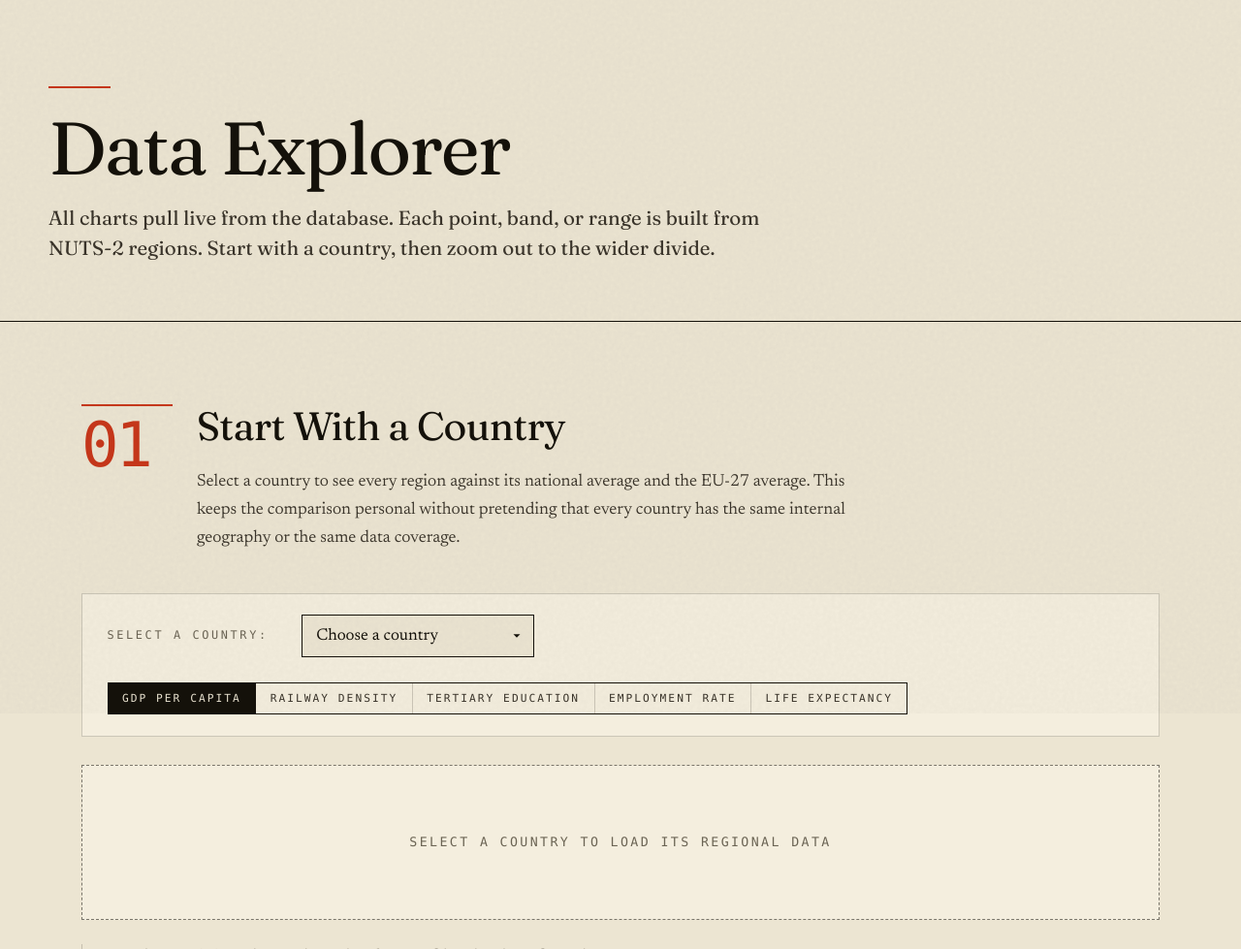
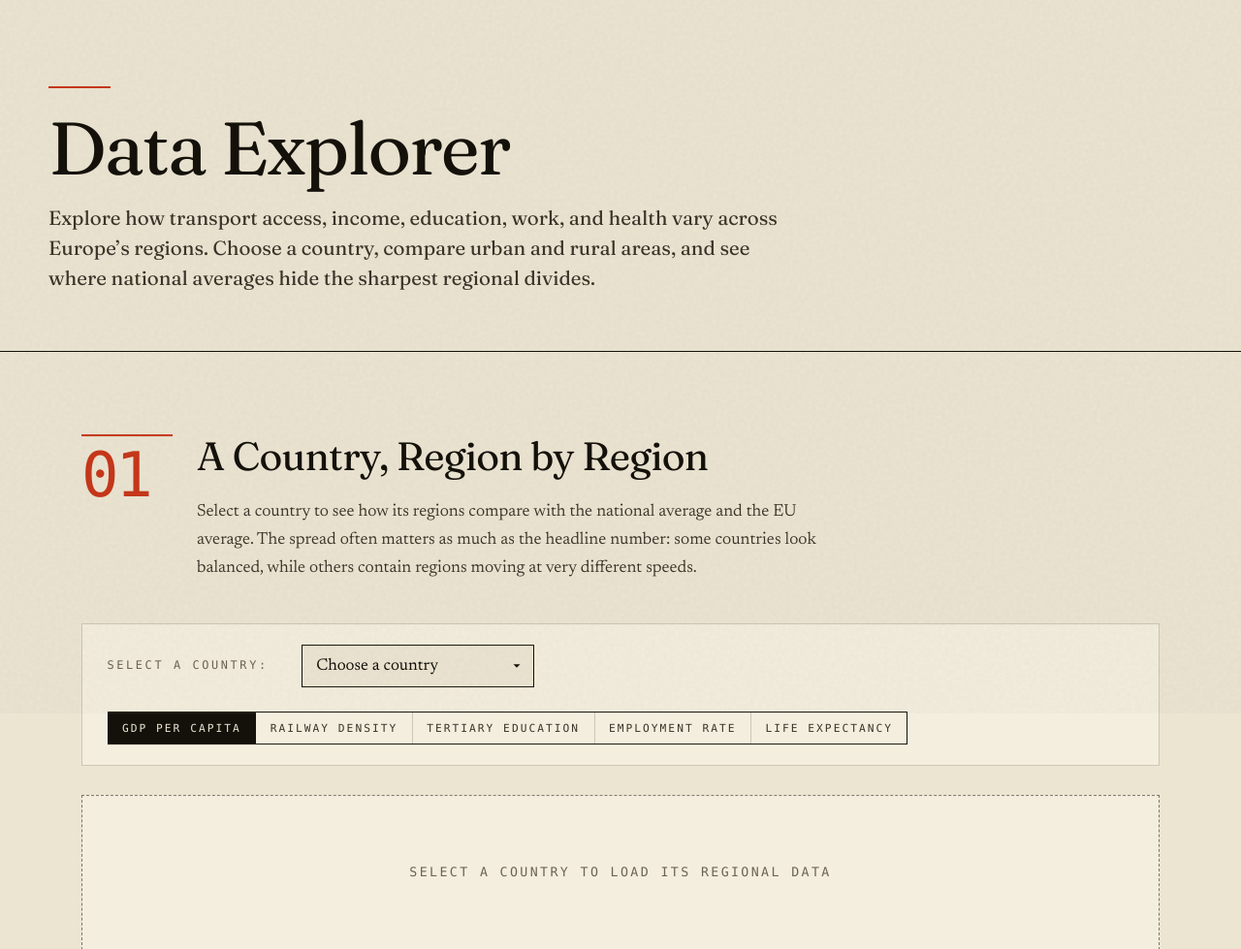
Before and after one commit to danielkvores/public-transportation-website, a Flask app: page /data in a window 1280 px wide. Shown: the part 64-1043 px from the top of the page at 97% size. Run offline with Flask 3, Linux system fonts and the light colour scheme; data comes from the database, SQL or seed files in the repository; both versions use the stored data as it was after the commit.

Commit message:
Copywriting on data.html

```diff
--- a/templates/data.html
+++ b/templates/data.html
@@ -11,8 +11,8 @@
     <div class="page-header__inner">
         <h1 class="page-header__title">Data Explorer</h1>
         <p class="page-header__sub">
-            All charts pull live from the database. Each point, band, or range is built
-            from NUTS-2 regions. Start with a country, then zoom out to the wider divide.
+            Explore how transport access, income, education, work, and health vary across Europe’s regions. Choose a
+            country, compare urban and rural areas, and see where national averages hide the sharpest regional divides.
         </p>
     </div>
 </div>
@@ -24,11 +24,11 @@
         <div class="chart-section__header">
             <span class="chart-section__number">01</span>
             <div>
-                <h2 class="chart-section__title">Start With a Country</h2>
+                <h2 class="chart-section__title">A Country, Region by Region</h2>
                 <p class="chart-section__desc">
-                    Select a country to see every region against its national average and
-                    the EU-27 average. This keeps the comparison personal without pretending
-                    that every country has the same internal geography or the same data coverage.
+                    Select a country to see how its regions compare with the national average and the EU average. The
+                    spread often matters as much as the headline number: some countries look balanced, while others
+                    contain regions moving at very different speeds.
                 </p>
             </div>
         </div>
@@ -77,12 +77,11 @@
         <div class="chart-section__header">
             <span class="chart-section__number">02</span>
             <div>
-                <h2 class="chart-section__title">The Divide Is Not the Same Europe</h2>
+                <h2 class="chart-section__title">Urban and Rural Europe, Split by Income</h2>
                 <p class="chart-section__desc">
-                    The old EU-wide average hid the main nuance. Here, countries are split
-                    into lower- and higher-GDP halves first, then regions are grouped by
-                    urban-rural typology. <strong>The rural-urban gap is visibly sharper
-                    in the lower-GDP half.</strong>
+                    This chart separates countries into lower- and higher-income groups, then compares urban,
+                    intermediate, and rural regions within each group. It shows whether the urban-rural divide looks
+                    different in richer and poorer parts of Europe.
                 </p>
             </div>
         </div>
@@ -110,13 +109,11 @@
         <div class="chart-section__header">
             <span class="chart-section__number">03</span>
             <div>
-                <h2 class="chart-section__title">Rail Density Without the Point Cloud</h2>
+                <h2 class="chart-section__title">Does More Rail Come With Better Outcomes?</h2>
                 <p class="chart-section__desc">
-                    Instead of a scatter plot where rural regions collapse into one cluster
-                    and urban regions explode across the canvas, regions are grouped into
-                    four railway-density bands. The pattern is easier to read, and the
-                    limits of the proxy stay visible.
-                </p>
+                    Regions are grouped by railway density, from the lowest to the highest rail coverage. Use the tabs
+                    to compare whether denser rail networks tend to align with stronger economic, education, employment,
+                    or health outcomes.</p>
             </div>
         </div>
         <div class="chart-tabs" id="rail-bucket-tabs">
@@ -139,11 +136,11 @@
         <div class="chart-section__header">
             <span class="chart-section__number">04</span>
             <div>
-                <h2 class="chart-section__title">Where Countries Split Apart</h2>
+                <h2 class="chart-section__title">Where National Averages Hide the Biggest Gaps</h2>
                 <p class="chart-section__desc">
-                    The old top-and-bottom list blurred together dozens of regions. This
-                    view ranks countries by the gap between their strongest and weakest
-                    NUTS-2 regions for the selected indicator.
+                    Countries are ranked by the distance between their highest- and lowest-performing regions for each
+                    indicator. Longer ranges point to countries where regional inequality is especially visible inside
+                    the same national border.
                 </p>
             </div>
         </div>
```
Also changed, not shown: database/the_15_minute_divide.db.
